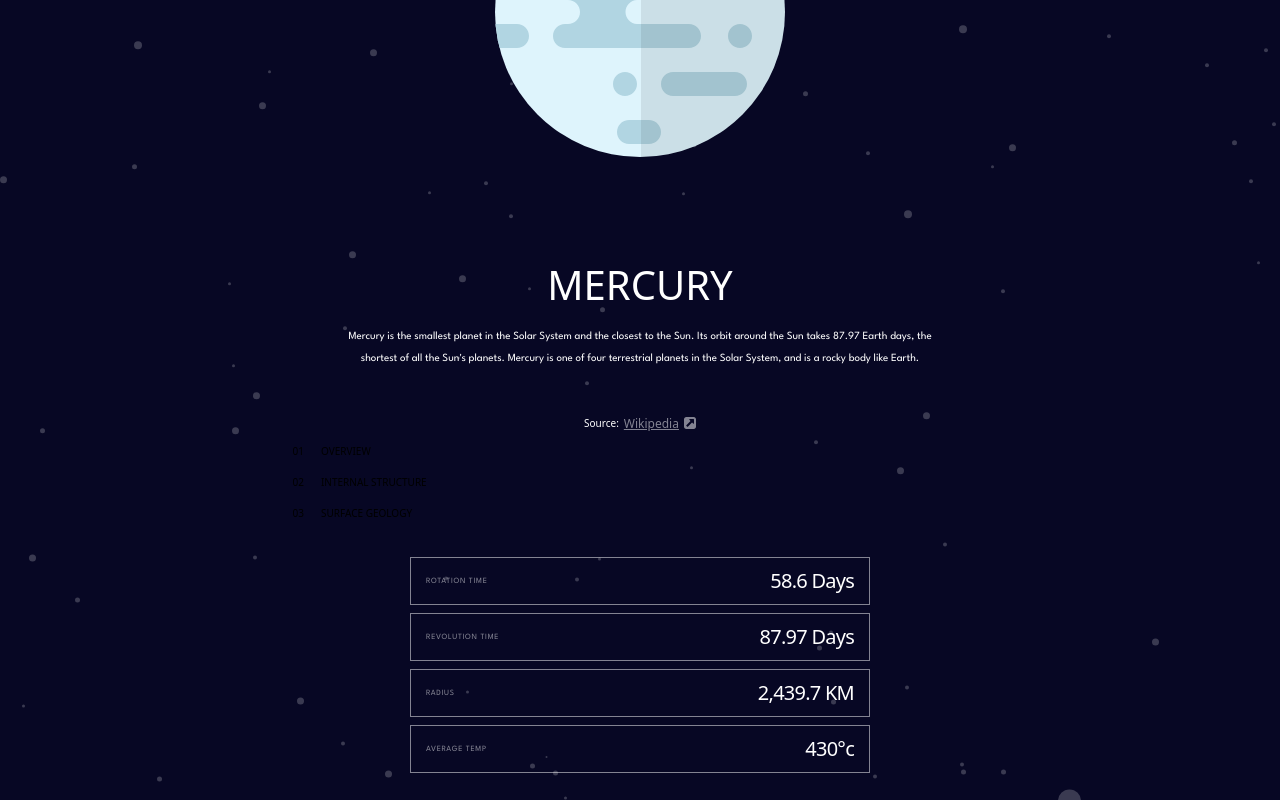
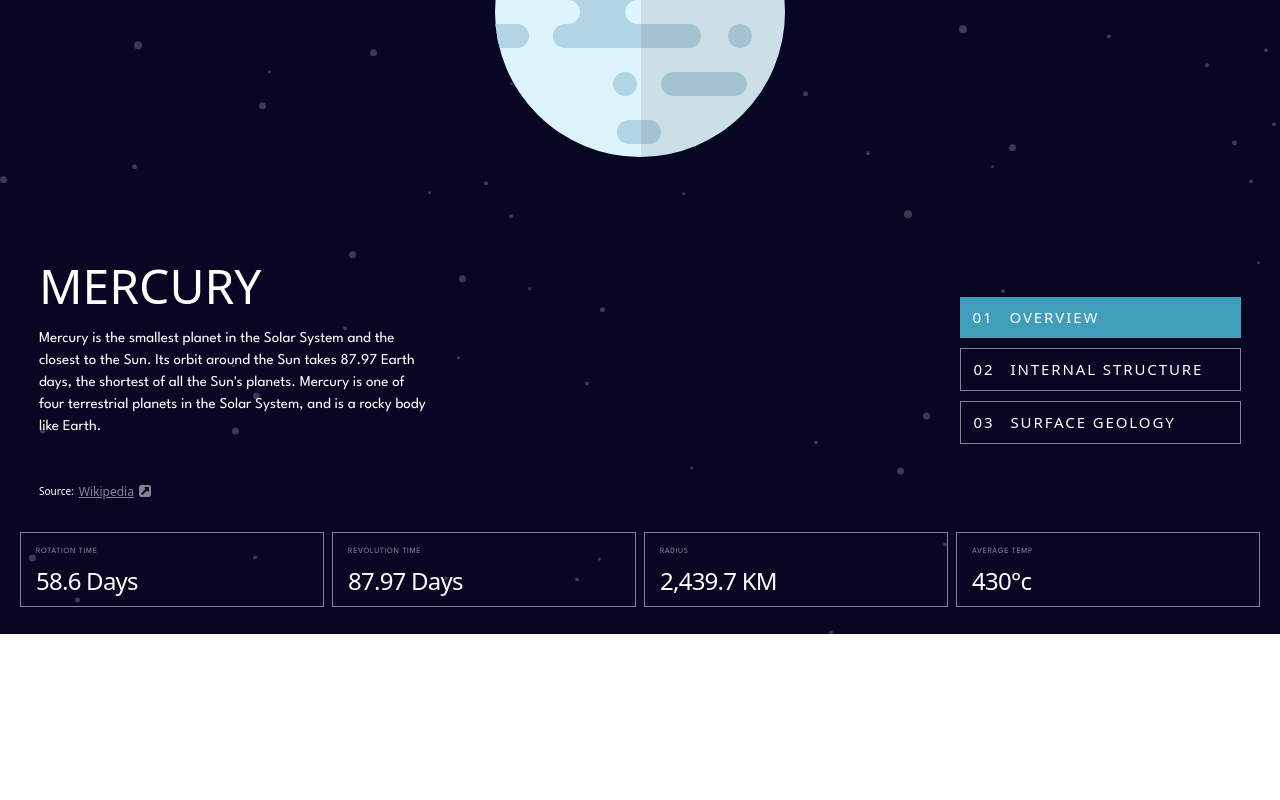
Before and after one commit to TemuriTsutskiridze/Planets-Fact-Site, a React (Vite) app: page / in a window 1280 px wide. Shown: the part 381-1181 px from the top of the page. After the commit the page ends 1015 px from the top, so only its background shows below. Built offline with nearby package versions, Linux system fonts and the light colour scheme.

Commit message:
main tablet design

```diff
--- a/src/components/Planet.tsx
+++ b/src/components/Planet.tsx
@@ -58,12 +58,12 @@ export default function Planet(props: IProps) {
             ) : null}
           </div>
 
-          <div className="mt-[9.8rem]">
-            <div className="flex flex-col gap-4 justify-center text-center text-white">
-              <h1 className="font-antonio text-[4rem] font-normal leading-13 uppercase">
+          <div className="mt-[9.8rem] md:flex md:justify-between md:w-full md:px-[3.9rem] md:items-end">
+            <div className="flex flex-col gap-4 justify-center text-center text-white md:items-start md:text-left">
+              <h1 className="font-antonio text-[4rem] font-normal leading-13 uppercase md:text-[4.8rem] md:leading-[6.2rem]">
                 {props.planet.name}
               </h1>
-              <p className="font-spartan text-[1.1rem] leading-[2.2rem] font-normal mx-[6rem] max-w-[60rem]">
+              <p className="font-spartan text-[1.1rem] leading-[2.2rem] font-normal mx-[6rem] max-w-[60rem] md:mx-0 md:max-w-[45ch] md:text-[1.5rem]">
                 {activeState === 0
                   ? props.planet.overview.content
                   : activeState === 1
@@ -89,7 +89,7 @@ export default function Planet(props: IProps) {
             </div>
 
             {!props.isSmallScreen ? (
-              <div>
+              <div className="flex flex-col gap-4 w-[28.1rem] text-white mb-[6rem]">
                 {[
                   { number: "01", name: "OVERVIEW", currentNumber: 0 },
                   {
@@ -105,11 +105,19 @@ export default function Planet(props: IProps) {
                       onClick={() => {
                         setActiveState(element.currentNumber);
                       }}
-                      className={`flex gap-[1.7rem] py-[0.8rem] px-5 justify-start items-center ${
-                        element.currentNumber === activeState
-                          ? `bg-${props.planet["planet-color"]}`
-                          : null
-                      }`}
+                      className="flex gap-[1.6rem] py-[0.8rem] px-5 justify-start items-center text-[1.5rem] leading-[2.5rem] tracking-[1.9px] font-semiboldborder-white cursor-pointer"
+                      style={{
+                        background: `${
+                          element.currentNumber === activeState
+                            ? props.planet["planet-color"]
+                            : "none"
+                        }`,
+                        border: `${
+                          element.currentNumber === activeState
+                            ? "none"
+                            : "1px solid rgba(255, 255, 255, 0.5)"
+                        }`,
+                      }}
                     >
                       <span>{element.number}</span>
                       <p>{element.name}</p>
@@ -120,7 +128,7 @@ export default function Planet(props: IProps) {
             ) : null}
           </div>
 
-          <div className="flex flex-col gap-[0.8rem] text-white mt-[2.8rem] mx-6 w-full max-w-[50rem] mb-[2.7rem] px-[2rem]">
+          <div className="flex flex-col gap-[0.8rem] text-white mt-[2.8rem] mx-6 w-full max-w-[50rem] mb-[2.7rem] px-[2rem] md:flex-row  md:max-w-[100%] md:w-screen">
             {[
               { name: "ROTATION TIME", info: "rotation" },
               { name: "REVOLUTION TIME", info: "revolution" },
@@ -129,13 +137,13 @@ export default function Planet(props: IProps) {
             ].map((element: { name: string; info: string }, index) => {
               return (
                 <div
-                  className="flex px-6 py-4 justify-between items-center w-full border border-white border-opacity-50 min-w"
+                  className="flex px-6 py-4 justify-between items-center w-full border border-white border-opacity-50 md:flex-col md:items-start md:gap-[0.6rem] md:py-4"
                   key={index}
                 >
                   <p className="font-spartan text-[0.8rem] leading-[1.6rem] opacity-50 tracking-[0.7px]">
                     {element.name}
                   </p>
-                  <p className="font-antonio text-[2rem] leading-[2.6rem] tracking-[-0.75px]">
+                  <p className="font-antonio text-[2rem] leading-[2.6rem] tracking-[-0.75px] md:text-[2.4rem] md:leading-[3.1rem]">
                     {props.planet[element.info]}
                   </p>
                 </div>
```
